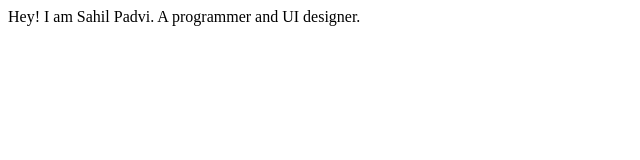
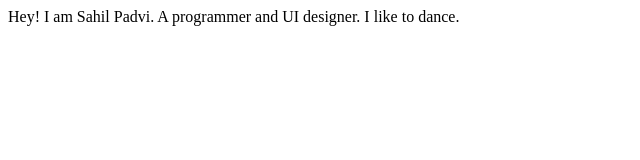
Before and after one commit to Sahil25061999/sahilpadvi, a plain HTML site: page index.html in a window 1280 px wide. Shown: the whole page, without its empty margins (0-640 px from the left). Drawn offline with Linux system fonts and the light colour scheme.

Commit message:
feat: added hobbies

```diff
--- a/index.html
+++ b/index.html
@@ -7,6 +7,6 @@
     <title>Portfolio</title>
   </head>
   <body>
-    Hey! I am Sahil Padvi. A programmer and UI designer.
+    Hey! I am Sahil Padvi. A programmer and UI designer. I like to dance.
   </body>
 </html>
```
